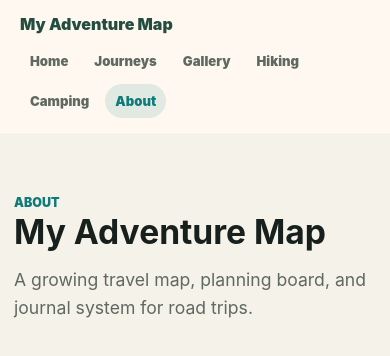
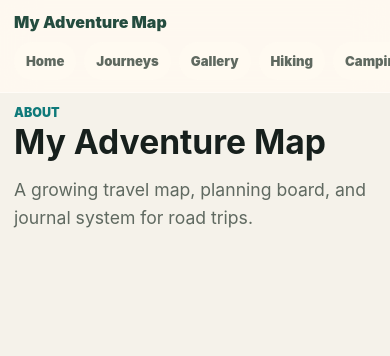
Before and after one commit to lipingtiger/my-adventure-map, a React (Vite) app: page /about in a window 390 px wide. Shown: the top 356 px of the page. Built offline with nearby package versions, Linux system fonts and the light colour scheme; no server answers.

Commit message:
Improve mobile layout

```diff
--- a/src/styles.css
+++ b/src/styles.css
@@ -920,8 +920,50 @@ a {
 }
 
 @media (max-width: 760px) {
+  body {
+    overflow-x: hidden;
+  }
+
+  .site-header {
+    position: sticky;
+    display: grid;
+    gap: 10px;
+    padding: 12px 14px 10px;
+  }
+
+  .site-header__brand {
+    font-size: 1rem;
+  }
+
+  .site-nav {
+    flex-wrap: nowrap;
+    justify-content: flex-start;
+    gap: 8px;
+    margin: 0 -14px;
+    overflow-x: auto;
+    padding: 0 14px 2px;
+    scrollbar-width: none;
+    -webkit-overflow-scrolling: touch;
+  }
+
+  .site-nav::-webkit-scrollbar {
+    display: none;
+  }
+
+  .site-nav__link {
+    flex: 0 0 auto;
+    min-height: 38px;
+    padding: 8px 12px;
+    background: rgba(255, 250, 241, 0.64);
+    white-space: nowrap;
+  }
+
+  .standard-page {
+    padding-top: 30px;
+  }
+
   .hero {
-    min-height: 660px;
+    min-height: min(720px, 86svh);
   }
 
   .hero__shade {
@@ -936,21 +978,66 @@ a {
   }
 
   .hero__content {
-    padding-bottom: 56px;
+    padding: 86px 0 48px;
   }
 
   .section-heading {
     display: block;
   }
 
+  .section-heading h2,
+  .standard-page h1 {
+    overflow-wrap: anywhere;
+  }
+
+  .page-shell {
+    margin-top: -22px;
+    padding-bottom: 48px;
+  }
+
   .map-placeholder,
   .trip-map {
-    min-height: 500px;
+    min-height: min(520px, 68svh);
   }
 
   .trip-map__canvas {
-    height: 500px;
-    min-height: 500px;
+    height: min(520px, 68svh);
+    min-height: 420px;
+  }
+
+  .map-legend,
+  .route-status {
+    flex-wrap: nowrap;
+    margin-right: -14px;
+    overflow-x: auto;
+    padding-bottom: 4px;
+    scrollbar-width: none;
+    -webkit-overflow-scrolling: touch;
+  }
+
+  .map-legend::-webkit-scrollbar,
+  .route-status::-webkit-scrollbar {
+    display: none;
+  }
+
+  .map-legend span,
+  .route-status span {
+    flex: 0 0 auto;
+    white-space: nowrap;
+  }
+
+  .live-map-tools {
+    display: grid;
+  }
+
+  .live-history-toggle {
+    width: 100%;
+    min-height: 44px;
+  }
+
+  .map-popup {
+    min-width: 210px;
+    max-width: min(280px, calc(100vw - 72px));
   }
 
   .map-placeholder__route {
@@ -976,16 +1063,6 @@ a {
     grid-template-columns: 1fr;
   }
 
-  .site-header {
-    position: static;
-    display: block;
-  }
-
-  .site-nav {
-    justify-content: flex-start;
-    margin-top: 10px;
-  }
-
   .route-note {
     max-width: none;
     margin-top: 10px;
@@ -997,24 +1074,51 @@ a {
 
   .timeline-stop {
     min-height: 0;
+    grid-template-columns: 34px 1fr;
+    padding: 16px;
   }
 
   .timeline-stop::before {
-    top: 38px;
-    left: 38px;
+    top: 34px;
+    left: 32px;
     width: 3px;
-    height: calc(100% - 38px);
+    height: calc(100% - 34px);
+  }
+
+  .timeline-stop__marker {
+    width: 34px;
+    height: 34px;
+    font-size: 0.86rem;
+  }
+
+  .timeline-stop__content {
+    padding-left: 12px;
+  }
+
+  .timeline-stop h3 {
+    font-size: 1.05rem;
+  }
+
+  .journey-card-grid {
+    grid-template-columns: 1fr;
+  }
+
+  .journey-card__body {
+    padding: 18px;
   }
 }
 
 @media (max-width: 430px) {
   .hero h1 {
-    font-size: 3rem;
+    font-size: 2.65rem;
   }
 
   .hero__route {
     width: 100%;
     justify-content: center;
+    padding: 12px 14px;
+    font-size: 0.98rem;
+    text-align: center;
   }
 
   .map-placeholder__badge--distance {
@@ -1024,4 +1128,20 @@ a {
   .overview-card {
     padding: 18px;
   }
+
+  .overview-card__icon {
+    flex-basis: 40px;
+    width: 40px;
+    height: 40px;
+  }
+
+  .journey-card__stats {
+    grid-template-columns: 1fr;
+  }
+
+  .timeline-meta span,
+  .route-status span,
+  .map-legend span {
+    font-size: 0.72rem;
+  }
 }
```
